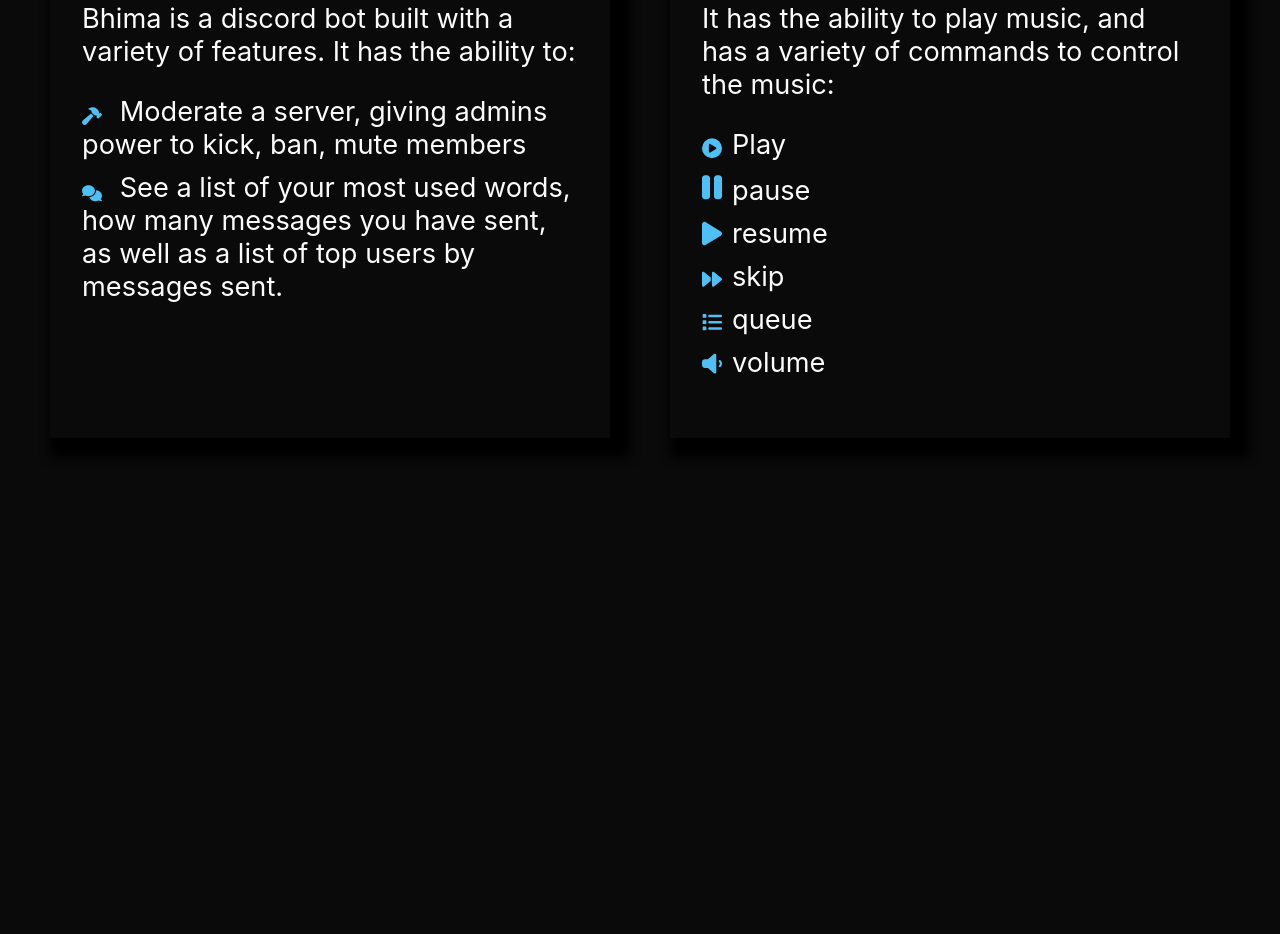
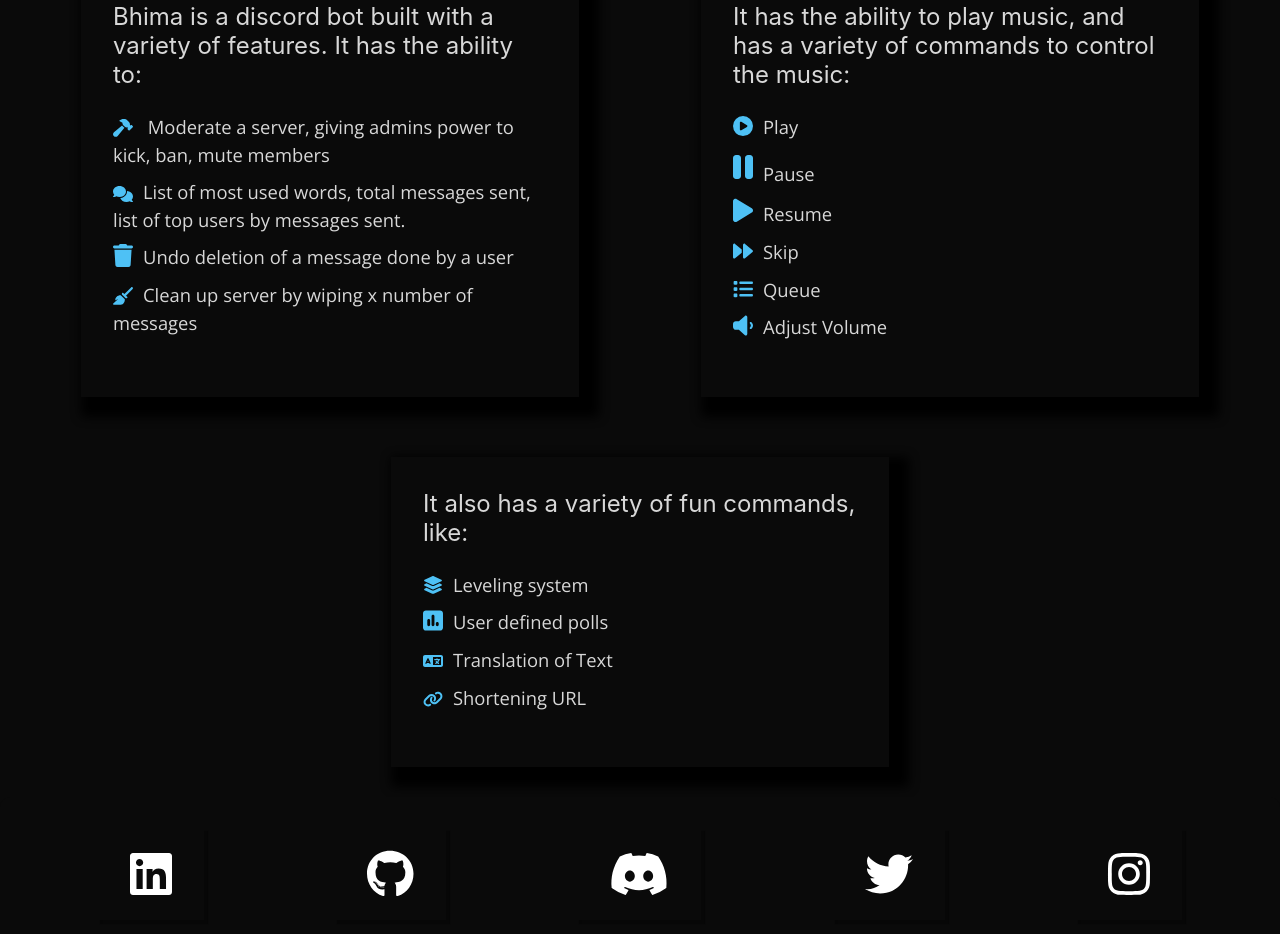
Before and after one commit to Rahul-M01/portfolio, a React (Create React App) app: page /bot in a window 1280 px wide. Shown: the part 380-1314 px from the top of the page. Before the commit the page ends 848 px from the top, so only its background shows below. Built offline with nearby package versions, Linux system fonts and the light colour scheme.

Commit message:
Finished bot page, adjusted footer

```diff
--- a/src/footer/Footer.css
+++ b/src/footer/Footer.css
@@ -3,26 +3,22 @@
     justify-content: space-around;
     align-items: center;
     background: #0A0A0A;
-    /* Or any color of your choice */
     position: relative;
     bottom: 0;
     left: 0;
     right: 0;
     z-index: 1000;
-    /* Shadow effect */
     border-radius: 10px;
     padding: 2rem;
 }
 
 .icon {
     color: white;
-    /* White icons by default */
     margin: 0 15px;
     font-size: 3rem;
-    /* Adjust size as needed */
     transition: color 0.3s ease;
     padding: 1rem 2rem 1rem;
-    box-shadow: 10px 10px 20px 0 rgba(0, 0, 0);
+    box-shadow: 3px 3px 1px 1px rgba(0, 0, 0, 0.3);
 }
 
 .twitter:hover {
--- a/src/projects/discord_bot/bot.css
+++ b/src/projects/discord_bot/bot.css
@@ -1,3 +1,5 @@
+@import url('https://fonts.googleapis.com/css?family=Open+Sans:400,700&display=swap');
+
 .discord-container {
     display: flex;
     align-items: center;
@@ -145,13 +147,13 @@ p {
 .paragraph {
     margin: 10px;
     flex: 1;
-    font-size: 1.7rem;
+    font-size: 1.5rem;
     position: relative;
     z-index: 1;
-    color: white;
+    color: rgb(218, 218, 218);
     padding: 2rem;
     box-shadow: 10px 10px 10px 10px rgba(0, 0, 0, 1);
-    max-width: 40%;
+    max-width: 35%;
 }
 
 .paragraph ul {
@@ -162,8 +164,10 @@ p {
 }
 
 .paragraph li {
+    font-size: 1.15rem;
     margin-bottom: 10px;
-    /* Space between list items */
+    font-family: 'Open Sans', sans-serif;
+    line-height: 1.5;
 }
 
 .paragraph li svg {
--- a/src/projects/discord_bot/bot.js
+++ b/src/projects/discord_bot/bot.js
@@ -3,7 +3,8 @@ import './bot.css';
 import discordLogo from '../../images/discord.png';
 import Header from '../../header/header';
 import { FontAwesomeIcon } from '@fortawesome/react-fontawesome';
-import { faHammer, faComments, faPlay, faPause, faForward, faList, faVolumeLow, faCirclePlay } from '@fortawesome/free-solid-svg-icons';
+import { faHammer, faComments, faPlay, faPause, faForward, faList, faVolumeLow, faCirclePlay, faLayerGroup, faSquarePollVertical, faLanguage, faLink, faTrash, faBroom } from '@fortawesome/free-solid-svg-icons';
+import Footer from '../../footer/Footer';
 
 const Bot = () => {
     return (
@@ -22,8 +23,10 @@ const Bot = () => {
                     Bhima is a discord bot built with a variety of features. It has the ability to:
                     <ul>
                         <li><FontAwesomeIcon icon={faHammer} /> Moderate a server, giving admins power to kick, ban, mute members</li>
-                        <li><FontAwesomeIcon icon={faComments} /> See a list of your most used words, how many messages you have sent,
-                            as well as a list of top users by messages sent.</li>
+                        <li><FontAwesomeIcon icon={faComments} />List of most used words, total messages sent,
+                            list of top users by messages sent.</li>
+                        <li><FontAwesomeIcon icon={faTrash} />Undo deletion of a message done by a user</li>
+                        <li><FontAwesomeIcon icon={faBroom} />Clean up server by wiping x number of messages</li>
                     </ul>
                 </div>
                 <div className="paragraph">
@@ -31,14 +34,26 @@ const Bot = () => {
                     play music, and has a variety of commands to control the music:
                     <ul>
                         <li><FontAwesomeIcon icon={faCirclePlay} />Play</li>
-                        <li><FontAwesomeIcon icon={faPause} />pause</li>
-                        <li><FontAwesomeIcon icon={faPlay} />resume</li>
-                        <li><FontAwesomeIcon icon={faForward} />skip</li>
-                        <li><FontAwesomeIcon icon={faList} />queue</li>
-                        <li><FontAwesomeIcon icon={faVolumeLow} />volume</li>
+                        <li><FontAwesomeIcon icon={faPause} />Pause</li>
+                        <li><FontAwesomeIcon icon={faPlay} />Resume</li>
+                        <li><FontAwesomeIcon icon={faForward} />Skip</li>
+                        <li><FontAwesomeIcon icon={faList} />Queue</li>
+                        <li><FontAwesomeIcon icon={faVolumeLow} />Adjust Volume</li>
                     </ul>
                 </div>
             </div>
+            <div className="additional-text two-paragraphs">
+                <div className="paragraph">
+                    It also has a variety of fun commands, like:
+                    <ul>
+                        <li><FontAwesomeIcon icon={faLayerGroup} />Leveling system</li>
+                        <li><FontAwesomeIcon icon={faSquarePollVertical} />User defined polls</li>
+                        <li><FontAwesomeIcon icon={faLanguage} />Translation of Text</li>
+                        <li><FontAwesomeIcon icon={faLink} />Shortening URL</li>
+                    </ul>
+                </div>
+            </div>
+            <Footer />
         </div >
     );
 };
```
